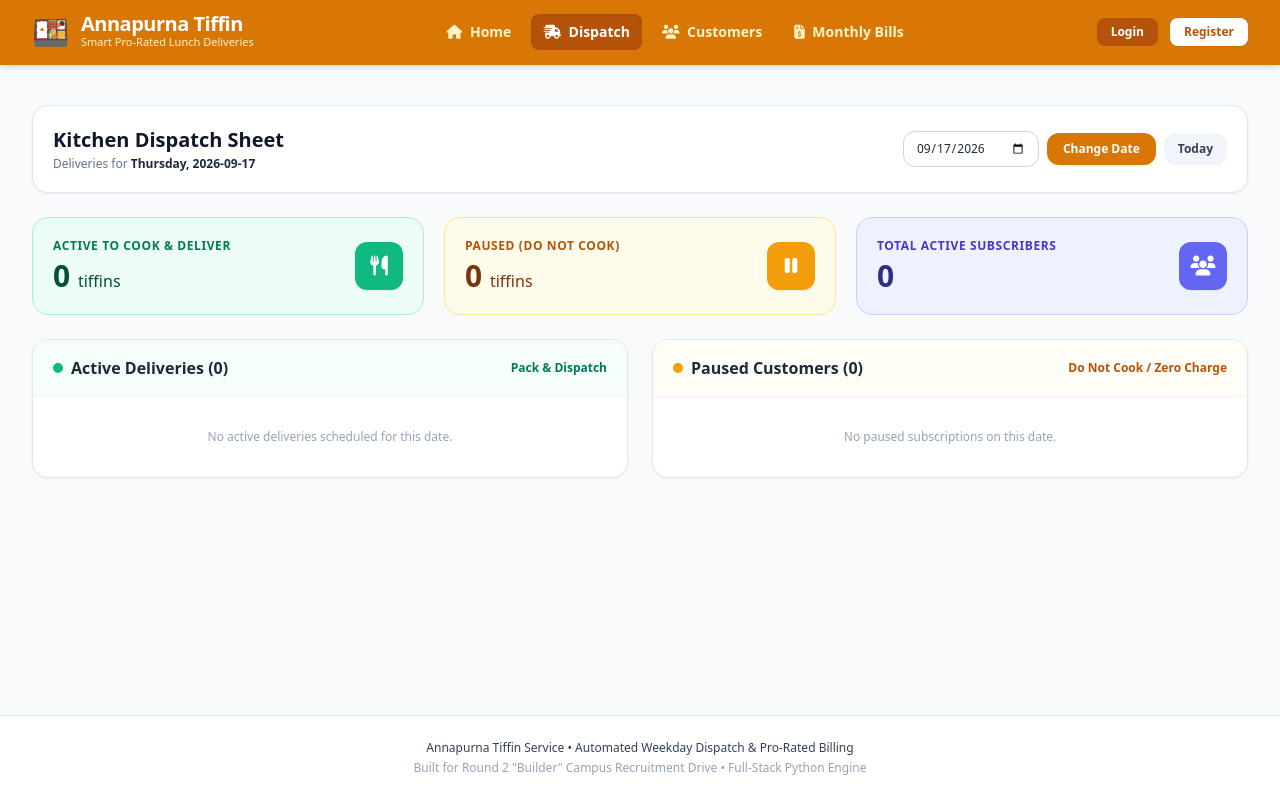
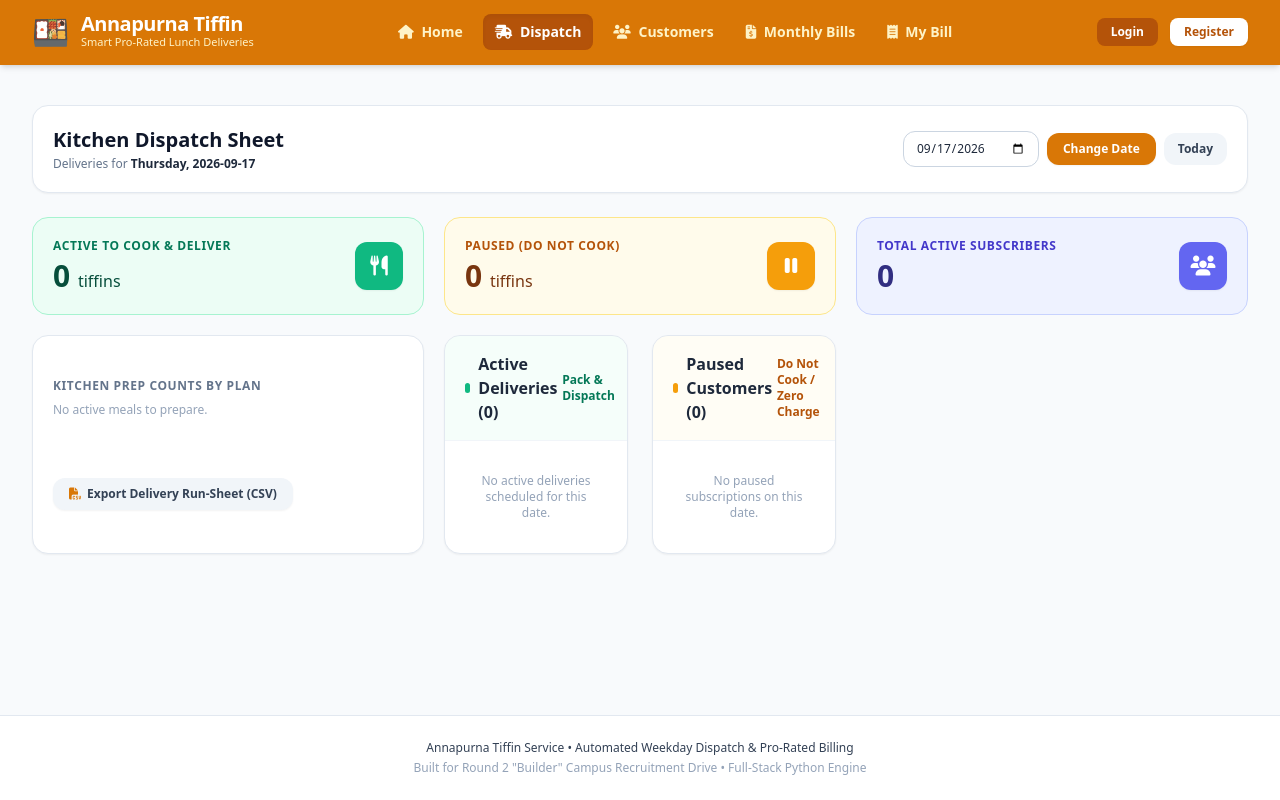
Before and after one commit to sachinchoudhary12321/tiffin-service, a Flask app: page /dispatch in a window 1280 px wide. Run offline with Flask 2, Linux system fonts and the light colour scheme; data that the repository does not hold is empty; some libraries are stand-ins or nearby versions.

Commit message:
feat(ux): add WhatsApp bill sharing, CSV exports, kitchen meal matrix, and customer self-service portal

```diff
--- a/tiffin/service.py
+++ b/tiffin/service.py
@@ -4,9 +4,12 @@ Coordinates subscription lifecycle, pause/resume, daily dispatch, and billing.
 """
 
 from __future__ import annotations
+import csv
 from datetime import date, timedelta
+import io
 import re
 from typing import Any, Dict, List, Optional, Set
+import urllib.parse
 
 from .billing import calculate_pro_rated_bill
 from .calendar_utils import format_date, is_weekday, parse_date
@@ -331,6 +334,15 @@ class TiffinService:
                         "notes": cust.notes,
                     })
 
+        # Aggregate meal plan breakdown and dietary notes
+        plan_counts: Dict[str, int] = {}
+        dietary_notes: List[Dict[str, str]] = []
+        for item in active_deliveries:
+            plan_name = item["plan_name"]
+            plan_counts[plan_name] = plan_counts.get(plan_name, 0) + 1
+            if item.get("notes"):
+                dietary_notes.append({"name": item["name"], "phone": item["phone"], "note": item["notes"]})
+
         return {
             "date": t_date,
             "day_name": day_name,
@@ -341,6 +353,8 @@ class TiffinService:
             "active_count": len(active_deliveries),
             "paused_count": len(paused_deliveries),
             "total_subscribed": len(active_deliveries) + len(paused_deliveries),
+            "plan_counts": plan_counts,
+            "dietary_notes": dietary_notes,
         }
 
     # --- Billing Generation ---
@@ -421,3 +435,58 @@ class TiffinService:
         offset = max(0, (page - 1) * per_page)
         paginated = sorted_bills[offset : offset + per_page]
         return paginated, total_count, total_pages
+
+    # --- WhatsApp Messaging & CSV Exports ---
+    def generate_whatsapp_message(self, bill: Bill) -> str:
+        """
+        Generate a formatted WhatsApp billing notification with URL encoding.
+        """
+        raw_msg = (
+            f"🍱 *Annapurna Tiffin Service - Month-End Bill*\n"
+            f"Dear {bill.customer_name},\n\n"
+            f"Your pro-rated tiffin bill for *{bill.month_name} {bill.billing_year}* is ready:\n"
+            f"• Plan: {bill.plan_name}\n"
+            f"• Working Days: {bill.total_month_weekdays} days\n"
+            f"• Meals Delivered: {bill.delivered_weekdays} days\n"
+            f"• Days Paused: {bill.paused_weekdays} days (100% credited)\n"
+            f"• Daily Rate: Rs. {bill.daily_rate:.2f}/meal\n"
+            f"• *TOTAL AMOUNT DUE: Rs. {bill.total_amount:.2f}*\n\n"
+            f"Thank you for choosing Annapurna Tiffin! 🙏"
+        )
+        encoded_text = urllib.parse.quote(raw_msg)
+        clean_phone = re.sub(r"[^\d]", "", bill.customer_phone)
+        if len(clean_phone) == 10:
+            clean_phone = "91" + clean_phone  # default country code for India if 10 digits
+        return f"https://wa.me/{clean_phone}?text={encoded_text}"
+
+    def export_bills_csv(self, year: int, month: int) -> str:
+        """Export monthly bills summary to CSV string."""
+        bills = self.generate_all_bills(year, month)
+        output = io.StringIO()
+        writer = csv.writer(output)
+        writer.writerow([
+            "Customer Name", "Phone", "Plan", "Month",
+            "Working Weekdays", "Subscribed Days", "Paused Days",
+            "Delivered Days", "Daily Rate (Rs)", "Total Bill (Rs)"
+        ])
+        for b in bills:
+            writer.writerow([
+                b.customer_name, b.customer_phone, b.plan_name, f"{year:04d}-{month:02d}",
+                b.total_month_weekdays, b.subscribed_weekdays, b.paused_weekdays,
+                b.delivered_weekdays, f"{b.daily_rate:.2f}", f"{b.total_amount:.2f}"
+            ])
+        return output.getvalue()
+
+    def export_dispatch_csv(self, target_date: Optional[date | str] = None) -> str:
+        """Export daily kitchen dispatch run-sheet to CSV string."""
+        dispatch = self.get_daily_dispatch(target_date)
+        output = io.StringIO()
+        writer = csv.writer(output)
+        writer.writerow([
+            "Delivery Status", "Customer Name", "Phone", "Plan", "Delivery Address", "Notes / Reason"
+        ])
+        for a in dispatch["active_deliveries"]:
+            writer.writerow(["ACTIVE - DELIVER", a["name"], a["phone"], a["plan_name"], a.get("address", ""), a.get("notes", "")])
+        for p in dispatch["paused_deliveries"]:
+            writer.writerow(["PAUSED - SKIP", p["name"], p["phone"], p["plan_name"], "", f"Reason: {p['reason']} (Resumes: {p['resume_date']})"])
+        return output.getvalue()
--- a/web/app.py
+++ b/web/app.py
@@ -10,7 +10,7 @@ from functools import wraps
 import os
 import sys
 
-from flask import Flask, flash, jsonify, redirect, render_template, request, session, url_for
+from flask import Flask, flash, jsonify, redirect, render_template, request, Response, session, url_for
 
 # Add parent directory to path
 sys.path.insert(0, os.path.abspath(os.path.join(os.path.dirname(__file__), "..")))
@@ -217,9 +217,11 @@ def billing_view():
 
     single_phone = request.args.get("phone")
     single_bill = None
+    whatsapp_link = None
     if single_phone:
         try:
             single_bill = service.generate_bill(single_phone, year, month)
+            whatsapp_link = service.generate_whatsapp_message(single_bill)
         except Exception:
             pass
 
@@ -237,8 +239,66 @@ def billing_view():
         order=order,
         grand_total=grand_total,
         single_bill=single_bill,
+        whatsapp_link=whatsapp_link,
         current_user=get_current_user(),
     )
+
+
+@app.route("/my-bill")
+def my_bill_view():
+    """Public customer self-service portal: look up your own live bill by phone."""
+    phone = request.args.get("phone", "").strip()
+    month_str = request.args.get("month")
+    if not month_str:
+        today = date.today()
+        month_str = f"{today.year:04d}-{today.month:02d}"
+
+    year, month = map(int, month_str.split("-"))
+    bill = None
+    error = None
+
+    if phone:
+        try:
+            bill = service.generate_bill(phone, year, month)
+        except Exception as e:
+            error = str(e)
+
+    return render_template(
+        "my_bill.html",
+        phone=phone,
+        month=month_str,
+        bill=bill,
+        error=error,
+        current_user=get_current_user(),
+    )
+
+
+@app.route("/export/bills.csv")
+def export_bills():
+    month_str = request.args.get("month")
+    if not month_str:
+        today = date.today()
+        month_str = f"{today.year:04d}-{today.month:02d}"
+    year, month = map(int, month_str.split("-"))
+    csv_data = service.export_bills_csv(year, month)
+    return Response(
+        csv_data,
+        mimetype="text/csv",
+        headers={"Content-Disposition": f"attachment;filename=tiffin_bills_{year:04d}_{month:02d}.csv"}
+    )
+
+
+@app.route("/export/dispatch.csv")
+def export_dispatch():
+    date_str = request.args.get("date")
+    target_date = parse_date(date_str) if date_str else date.today()
+    csv_data = service.export_dispatch_csv(target_date)
+    return Response(
+        csv_data,
+        mimetype="text/csv",
+        headers={"Content-Disposition": f"attachment;filename=kitchen_dispatch_{format_date(target_date)}.csv"}
+    )
+
 
 
 # ==========================================
--- a/web/templates/base.html
+++ b/web/templates/base.html
@@ -37,6 +37,9 @@
         </a>
         <a href="{{ url_for('billing_view') }}" class="px-3 py-2 rounded-lg transition {{ 'bg-amber-700 shadow-inner text-white' if request.endpoint == 'billing_view' else 'text-amber-100 hover:bg-amber-500 hover:text-white' }}">
           <i class="fa-solid fa-file-invoice-dollar mr-1"></i> Monthly Bills
+        </a>
+        <a href="{{ url_for('my_bill_view') }}" class="px-3 py-2 rounded-lg transition {{ 'bg-amber-700 shadow-inner text-white' if request.endpoint == 'my_bill_view' else 'text-amber-100 hover:bg-amber-500 hover:text-white' }}">
+          <i class="fa-solid fa-receipt mr-1"></i> My Bill
         </a>
       </nav>
 
--- a/web/templates/dispatch.html
+++ b/web/templates/dispatch.html
@@ -56,7 +56,47 @@
         <i class="fa-solid fa-users"></i>
       </div>
     </div>
-  </div>
+  <!-- Kitchen Prep Aggregator: Meal Plan Breakdown & Dietary Notes -->
+  {% if dispatch.is_weekday and not dispatch.is_holiday %}
+    <div class="bg-white p-5 rounded-2xl border border-slate-200 shadow-sm flex flex-wrap justify-between items-center gap-4">
+      <div class="space-y-1">
+        <h4 class="text-xs font-bold text-slate-500 uppercase tracking-wider">Kitchen Prep Counts by Plan</h4>
+        <div class="flex flex-wrap gap-2 pt-1">
+          {% if dispatch.plan_counts %}
+            {% for plan_name, count in dispatch.plan_counts.items() %}
+              <span class="px-3 py-1 bg-amber-50 text-amber-900 border border-amber-200 rounded-xl text-xs font-extrabold flex items-center gap-1.5">
+                <i class="fa-solid fa-bowl-rice text-amber-600"></i> {{ plan_name }}: <span class="text-amber-700 underline">{{ count }}</span>
+              </span>
+            {% endfor %}
+          {% else %}
+            <span class="text-xs text-slate-400">No active meals to prepare.</span>
+          {% endif %}
+        </div>
+      </div>
+
+      <div class="flex items-center gap-2">
+        <a href="{{ url_for('export_dispatch', date=dispatch.date) }}" class="px-4 py-2 bg-slate-100 hover:bg-slate-200 text-slate-700 font-bold rounded-xl text-xs transition inline-flex items-center shadow-sm">
+          <i class="fa-solid fa-file-csv mr-1.5 text-amber-600"></i> Export Delivery Run-Sheet (CSV)
+        </a>
+      </div>
+    </div>
+
+    {% if dispatch.dietary_notes %}
+      <div class="bg-amber-50/70 border border-amber-200/80 p-4 rounded-2xl flex items-start gap-3">
+        <i class="fa-solid fa-triangle-exclamation text-amber-600 mt-0.5 text-sm"></i>
+        <div>
+          <h4 class="text-xs font-bold text-amber-900">Special Dietary Preferences for Today ({{ dispatch.dietary_notes|length }} requests):</h4>
+          <div class="flex flex-wrap gap-2 mt-1.5">
+            {% for dn in dispatch.dietary_notes %}
+              <span class="px-2.5 py-1 bg-white border border-amber-300 rounded-lg text-xs text-amber-950 font-medium">
+                <strong>{{ dn.name }}</strong>: {{ dn.note }}
+              </span>
+            {% endfor %}
+          </div>
+        </div>
+      </div>
+    {% endif %}
+  {% endif %}
 
   <!-- Lists Grid -->
   <div class="grid grid-cols-1 lg:grid-cols-2 gap-6">
```
Also changed, not shown: AI_LOGS.md (+141 -0 lines), REASONING.md (+22 -0 lines), tests/test_api_and_web.py (+51 -0 lines), web/templates/billing.html (+15 -5 lines), web/templates/my_bill.html (added, +96 -0 lines), README.md.
